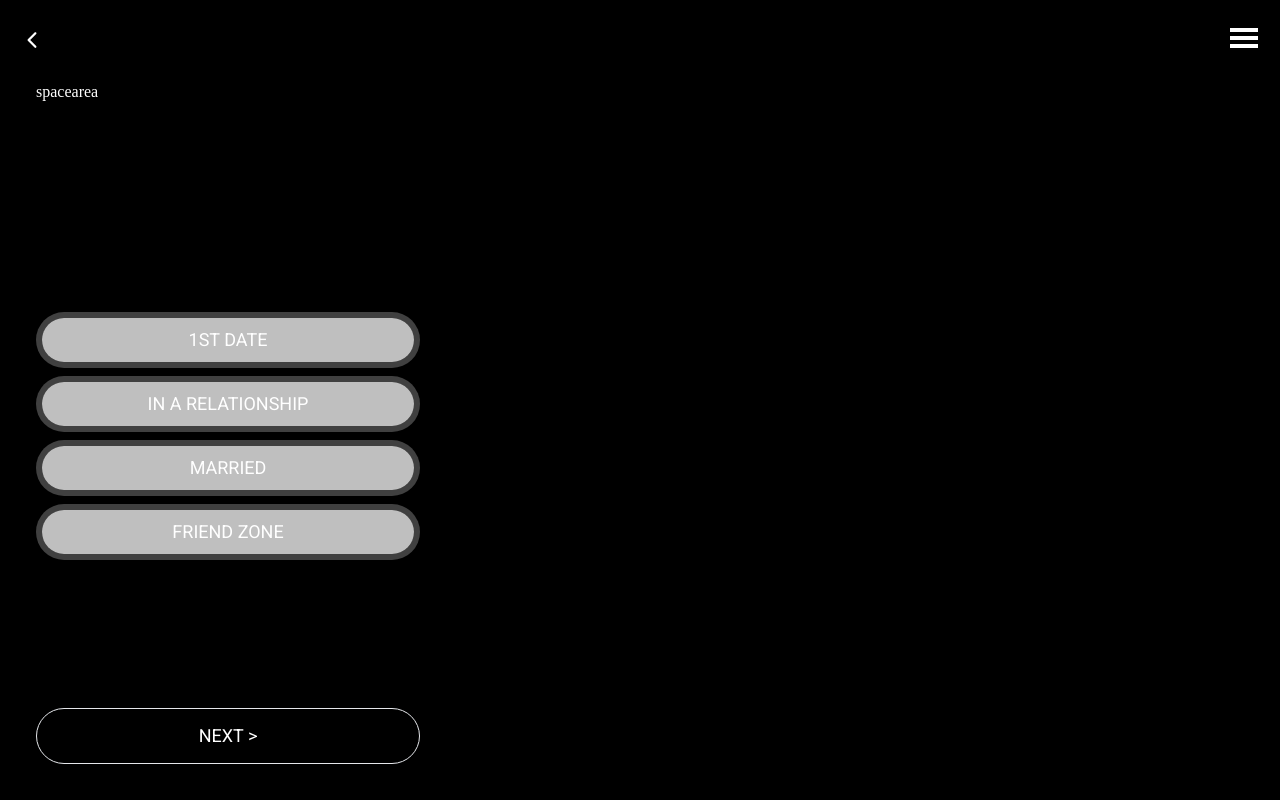
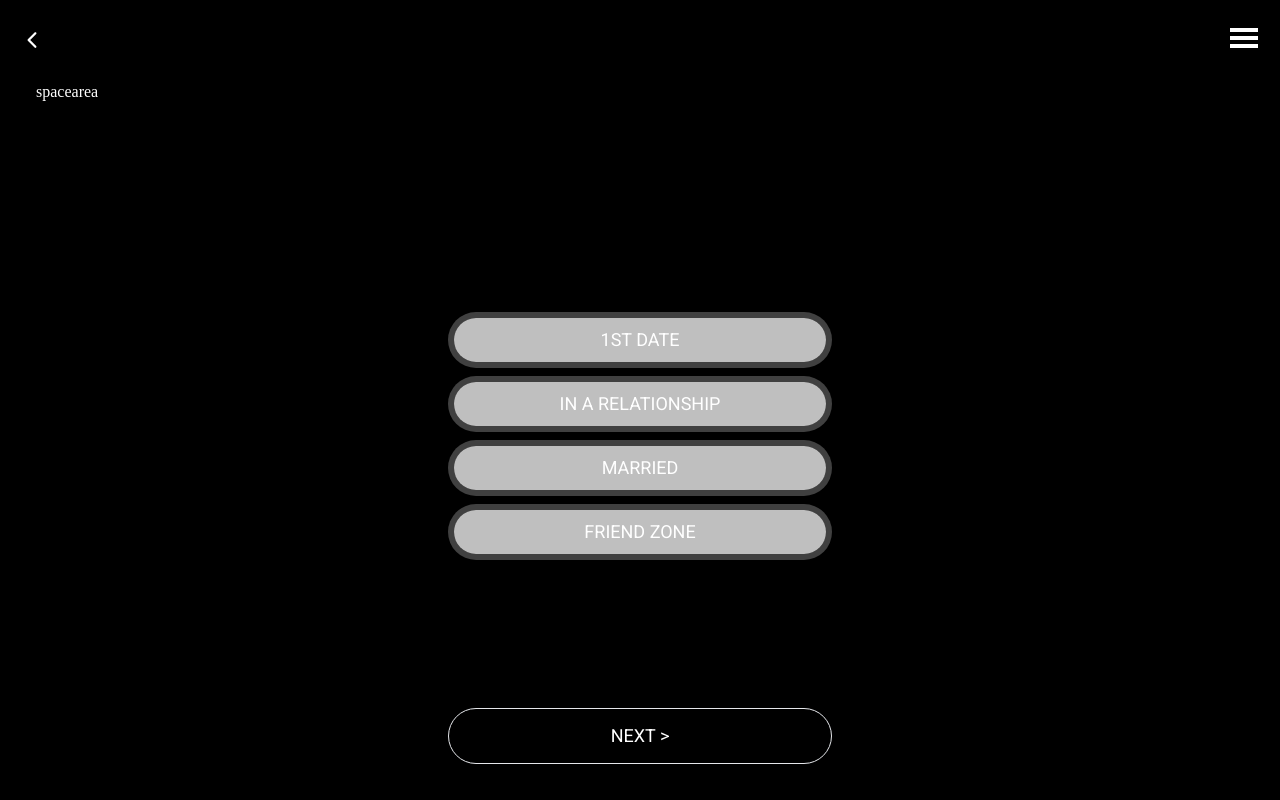
Before and after one commit to johnamielyasis/make-or-break, a Next.js app: page /mode in a window 1280 px wide. Built offline with nearby package versions, Linux system fonts and the light colour scheme.

Commit message:
chore: mode button cluster alignment, add mode bg image

```diff
--- a/src/app/mode/page.tsx
+++ b/src/app/mode/page.tsx
@@ -13,7 +13,9 @@ export default function Mode() {
       <div className="h-2/6 flex flex-grow flex-col">spacearea</div>
       <div className="h-4/6 flex flex-grow flex-col justify-between">
         <ButtonCluster buttons={modeButtons} isStyled />
-        <Button text="Next >" variant="black" />
+        <span className="text-center">
+          <Button text="Next >" variant="black" />
+        </span>
       </div>
     </div>
   );
--- a/src/modules/ButtonCluster/ButtonCluster.tsx
+++ b/src/modules/ButtonCluster/ButtonCluster.tsx
@@ -18,7 +18,7 @@ export const ButtonCluster = ({ isStyled, ...props }: ButtonClusterProps) => {
       {isStyled ? (
         <div className="flex flex-col items-center">
           {props.buttons.map((b, i) => (
-            <span key={i} className="w-full my-1">
+            <span key={i} className="w-full my-1 text-center">
               <Button variant="styled" text={b.title} />
             </span>
           ))}
```
Also changed, not shown: public/mode/mode-bg.png (added).
